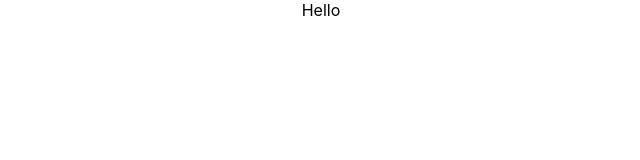
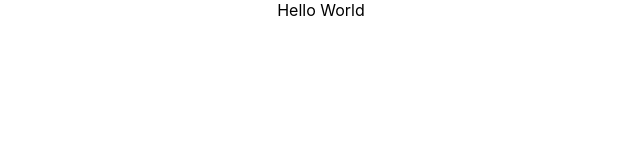
Before and after one commit to pobaranchuk/dz_figma_card, a React (Create React App) app: page / in a window 1280 px wide. Shown: the top 160 px of the page, without its empty margins (319-959 px from the left). Built offline with nearby package versions, Linux system fonts and the light colour scheme.

Commit message:
New commit

```diff
--- a/src/App.tsx
+++ b/src/App.tsx
@@ -4,7 +4,7 @@ import './App.css';
 function App() {
     return (
         <div className="App">
-            Hello
+            Hello World
         </div>
     );
 }
```
